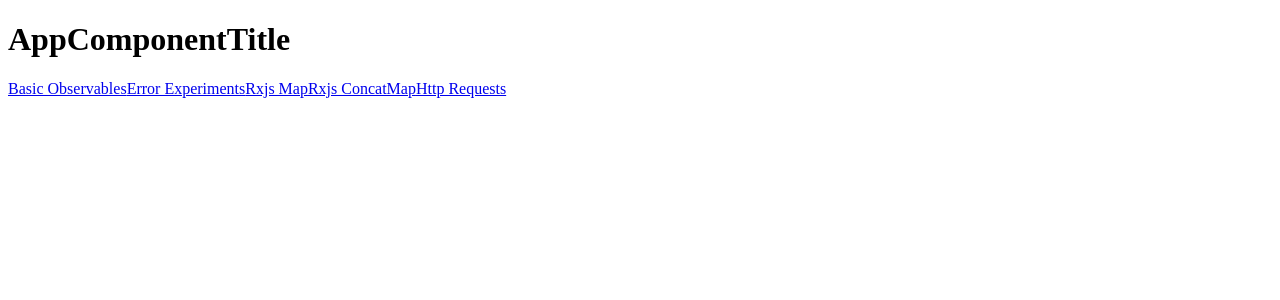
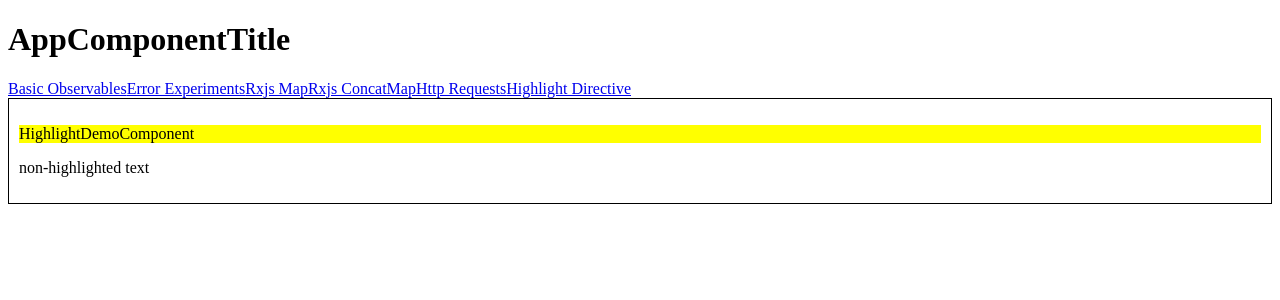
Before and after one commit to costin-branzas/angular-experiments-3, an Angular app: page /directives/highlight in a window 1280 px wide. Before the commit this address led to /. Shown: the top 300 px of the page. Built offline with nearby package versions, Linux system fonts and the light colour scheme.

Commit message:
restructuring + adding directive experiment (highlight)

```diff
--- a/src/app/app.component.ts
+++ b/src/app/app.component.ts
@@ -10,6 +10,7 @@ import { Component } from '@angular/core';
   <a routerLink="/rxjs/map">Rxjs Map</a>
   <a routerLink="/rxjs/concat-map">Rxjs ConcatMap</a>
   <a routerLink="/http-experiments/requests">Http Requests</a>
+  <a routerLink="/directives/highlight">Highlight Directive</a>
   <router-outlet></router-outlet>`,
 })
 export class AppComponent {
--- a/src/app/app.module.ts
+++ b/src/app/app.module.ts
@@ -7,6 +7,7 @@ import { AppComponent } from './app.component';
 
 import { RxjsModule } from './rxjs-module/rxjs-module.module'
 import { HttpExperimentsModule } from './http-experiments-module/http-experiments-module.module'
+import { DirectivesModule } from './directives-module/directives-module.module';
 
 
 @NgModule({
@@ -20,6 +21,7 @@ import { HttpExperimentsModule } from './http-experiments-module/http-experiment
 
     RxjsModule,
     HttpExperimentsModule,
+    DirectivesModule
   ],
   declarations: [
     AppComponent
--- /dev/null
+++ b/src/app/directives-module/components/highlight-demo.component.ts
@@ -0,0 +1,19 @@
+import { Component } from '@angular/core';
+
+
+@Component({
+  selector: 'highlight-demo-component',
+  template:
+  `<div style = "border:1px solid black; padding: 10px;">
+
+  <p highlight-directive>{{title}}</p>
+  <p>non-highlighted text</p>
+  </div>`
+})
+export class HighlightDemoComponent {
+  title = "HighlightDemoComponent";
+
+  constructor() {}
+
+
+}
--- /dev/null
+++ b/src/app/directives-module/directives/highlight.directive.ts
@@ -0,0 +1,18 @@
+import {Directive, ElementRef, OnInit, AfterViewInit} from '@angular/core';
+
+@Directive({
+  selector: '[highlight-directive]',
+})
+export class HighlightDirective implements OnInit, AfterViewInit{
+  constructor(private el: ElementRef) {
+    this.el.nativeElement.style.backgroundColor = 'yellow';
+  }
+
+  ngOnInit(): void {
+      console.log("highlight-directive ngOnInit");
+  }
+
+  ngAfterViewInit(): void {
+    console.log("highlight-directive ngAfterViewInit");
+  }
+}
--- a/src/app/http-experiments-module/http-experiments-module.module.ts
+++ b/src/app/http-experiments-module/http-experiments-module.module.ts
@@ -1,7 +1,7 @@
 import { NgModule } from '@angular/core';
 import { RouterModule } from '@angular/router';
 
-import { RequestsComponent } from './requests-component/requests.component';
+import { RequestsComponent } from './components/requests.component';
 
 
 @NgModule({
```
Also changed, not shown: src/app/directives-module/directives-module.module.ts (added, +25 -0 lines), src/app/rxjs-module/rxjs-module.module.ts (+4 -4 lines), src/app/http-experiments-module/components/requests.component.ts (renamed from src/app/http-experiments-module/requests-component/requests.component.ts), src/app/rxjs-module/components/basic-observables.component.ts (renamed from src/app/rxjs-module/basic-observables/basic-observables.component.ts), src/app/rxjs-module/components/concat-map.component.ts (renamed from src/app/rxjs-module/operator-components/concat-map.component.ts), src/app/rxjs-module/components/error-experiments.component.ts (renamed from src/app/rxjs-module/error-experiments/error-experiments.component.ts), src/app/rxjs-module/components/map.component.ts (renamed from src/app/rxjs-module/operator-components/map.component.ts).
